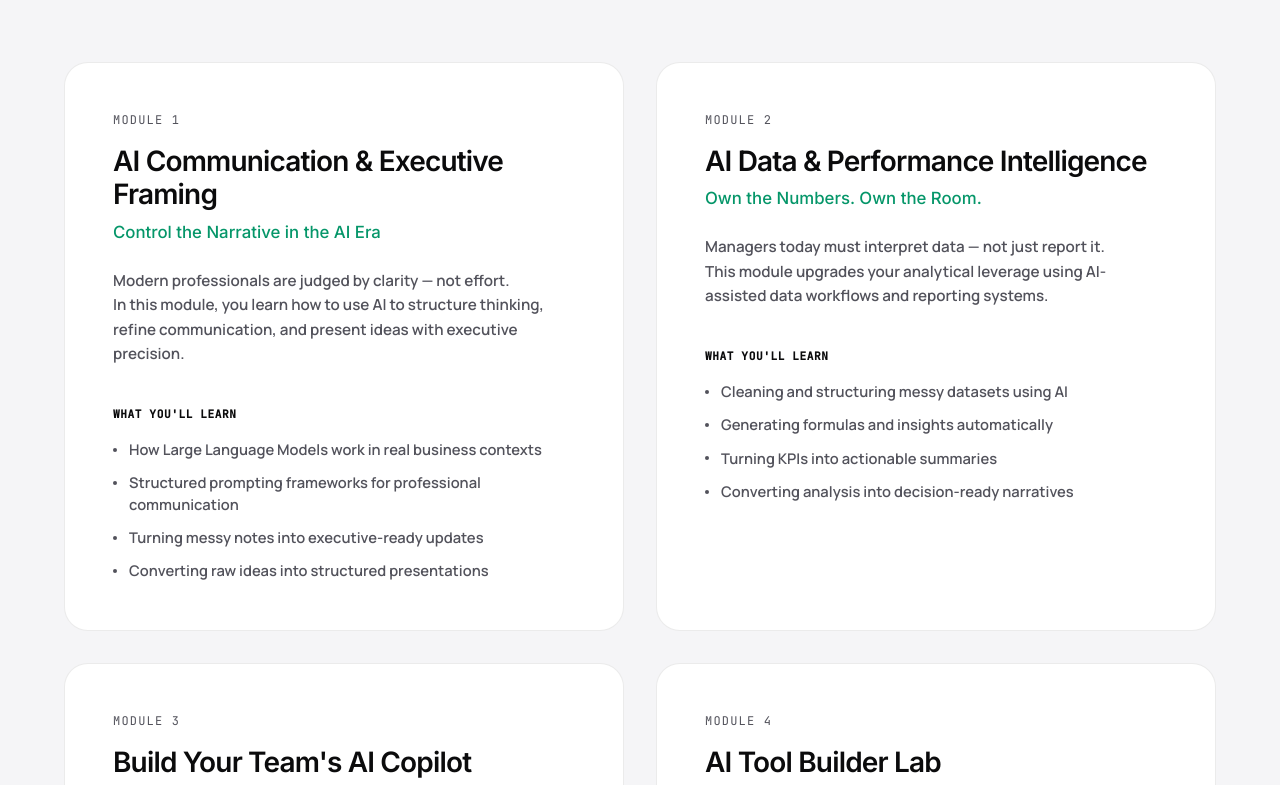
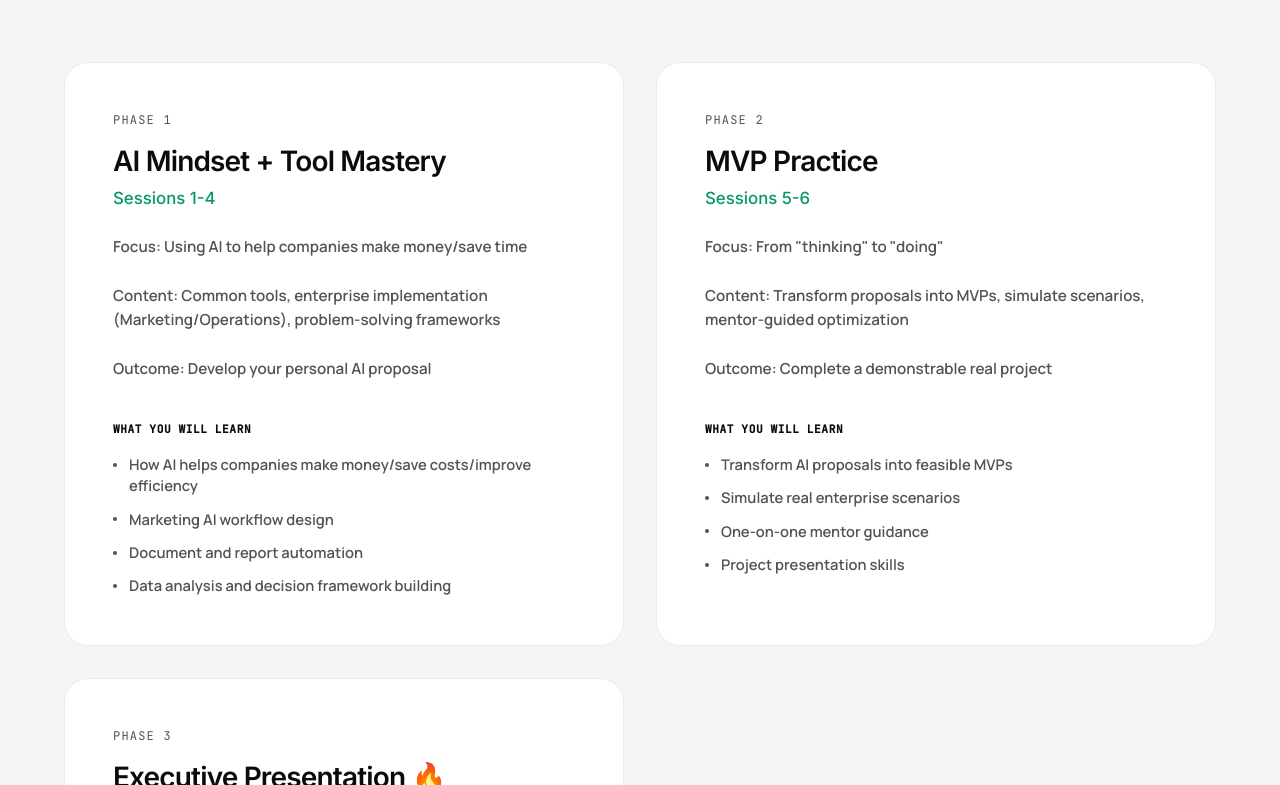
Before and after one commit to aibuddygame/enreal, a React (Vite) app: page /individual in a window 1280 px wide. Shown: the part 3015-3800 px from the top of the page. Built offline with nearby package versions, Linux system fonts and the light colour scheme; no server answers.

Commit message:
Replace Individual page curriculum with Course page curriculum (3 Phases format)

```diff
--- a/src/pages/Individual.jsx
+++ b/src/pages/Individual.jsx
@@ -29,16 +29,15 @@ const CONTENT = {
             { title: 'Present execution outcomes with technical authority', desc: 'Speak the language of modern engineering. Lead technical system adoption.', image: 'https://images.unsplash.com/photo-1552664730-d307ca884978?q=80&w=800&auto=format&fit=crop' }
         ],
         curriculum: [
-            { phase: 'Module 1', title: 'AI Communication & Executive Framing', subtitle: 'Control the Narrative in the AI Era', desc: 'Modern professionals are judged by clarity — not effort.\nIn this module, you learn how to use AI to structure thinking, refine communication, and present ideas with executive precision.', learn: ['How Large Language Models work in real business contexts', 'Structured prompting frameworks for professional communication', 'Turning messy notes into executive-ready updates', 'Converting raw ideas into structured presentations'], tools: ['ChatGPT / Claude', 'AI-assisted presentation tools (PowerPoint Copilot / Gamma)'] },
-            { phase: 'Module 2', title: 'AI Data & Performance Intelligence', subtitle: 'Own the Numbers. Own the Room.', desc: 'Managers today must interpret data — not just report it.\nThis module upgrades your analytical leverage using AI-assisted data workflows and reporting systems.', learn: ['Cleaning and structuring messy datasets using AI', 'Generating formulas and insights automatically', 'Turning KPIs into actionable summaries', 'Converting analysis into decision-ready narratives'], tools: ['Excel / Google Sheets with AI assistance', 'ChatGPT Advanced Data Analysis'] },
-            { phase: 'Module 3', title: "Build Your Team's AI Copilot", subtitle: 'Turn Knowledge into Strategic Power', desc: 'When knowledge lives only in documents or individuals, execution slows.\nThis module teaches you how to transform internal knowledge into an interactive AI assistant for real workflows.', learn: ['How knowledge-based AI systems work (RAG simplified)', 'Converting SOPs and policies into searchable assistants', 'Improving response accuracy through instruction design', 'Designing AI support aligned with team operations'], tools: ['Custom GPT (OpenAI GPT Builder)', 'Notion AI / NotebookLM'] },
-            { phase: 'Module 4', title: 'AI Tool Builder Lab', subtitle: 'From Operator to Builder', desc: 'The future belongs to professionals who build tools — not just use them.\nIn this final module, you will create your own AI-powered internal application using AI-assisted coding or no-code platforms.', learn: ['Turning business problems into tool concepts', 'Using AI to generate and refine code', 'Understanding APIs and workflow logic (business-level view)', 'Deploying a simple internal web application'], tools: ['Cursor (AI-assisted coding)', 'Replit / Vercel deployment', 'OR no-code platforms (Retool / Glide)'] }
+            { phase: 'Phase 1', title: 'AI Mindset + Tool Mastery', subtitle: 'Sessions 1-4', desc: 'Focus: Using AI to help companies make money/save time\n\nContent: Common tools, enterprise implementation (Marketing/Operations), problem-solving frameworks\n\nOutcome: Develop your personal AI proposal', learn: ['How AI helps companies make money/save costs/improve efficiency', 'Marketing AI workflow design', 'Document and report automation', 'Data analysis and decision framework building'] },
+            { phase: 'Phase 2', title: 'MVP Practice', subtitle: 'Sessions 5-6', desc: 'Focus: From "thinking" to "doing"\n\nContent: Transform proposals into MVPs, simulate scenarios, mentor-guided optimization\n\nOutcome: Complete a demonstrable real project', learn: ['Transform AI proposals into feasible MVPs', 'Simulate real enterprise scenarios', 'One-on-one mentor guidance', 'Project presentation skills'] },
+            { phase: 'Phase 3', title: 'Executive Presentation 🔥', subtitle: 'Session 7', desc: 'Focus: Real "face-to-face with the boss" experience\n\nContent: Presentation methods that impress bosses, student MVP showcase, CEO/MD feedback session\n\nOutcome: Exposure opportunities, job change/partnership opportunities', learn: ['Presentation skills for C-Level reporting', 'Showcasing results in front of real CEO/MD', 'On-the-spot feedback and optimization', 'Building executive network'] }
         ],
         phrases: ['Your role must evolve.', 'Execution now requires intelligence.', 'Architecture is the new advantage.'],
         hero: { eyebrow: 'ENREAL AI — HONG KONG', title: 'Work is evolving.', subtitle: '', desc: 'The intelligence layer for professionals entering an AI-native economy.', ctaPrimary: 'Join Updates', ctaSecondary: 'Explore Program' },
         shift: { eyebrow: '// LEARNING PHILOSOPHY', title: 'We do not teach abstract theory.', subtitle: 'We teach AI capability for real professional leverage.', features: [{ title: 'Immediate workplace application', desc: 'Deploy solutions that provide instant business value. No abstract theory, just actionable systems.' }, { title: 'Progressive capability building', desc: 'Start with simple workflows and scale to complex autonomous agents as your confidence grows.' }, { title: 'Practical output over passive learning', desc: 'Build functional MVPs instead of writing academic code. Focus on real-world execution.' }, { title: 'Business-first AI literacy', desc: 'Speak the language of modern engineering and lead technical system adoption in your organization.' }] },
         outcomesSection: { eyebrow: '// OUTCOMES', title: 'Learning Outcomes' },
-        curriculumSection: { eyebrow: '// CURRICULUM', title: 'From Operator to Builder.', learnTitle: "What You'll Learn", toolsTitle: 'Tools Covered' },
+        curriculumSection: { eyebrow: '// CURRICULUM', title: 'From Operator to Builder', subtitle: 'From "thinking" to "doing" to "presenting"', learnTitle: 'What You Will Learn' },
         toolsSection: { eyebrow: '// AI TOOLS', title: 'Manage different AI tools.', subtitle: 'Maximize your capability.' },
         forWho: { eyebrow: '// TARGET AUDIENCE', title: 'Who is this for?', tags: ['Mid-level Managers', 'Professionals facing AI disruption', 'Entrepreneurs', 'Operators', 'Consultants', 'Career Switchers'] },
         contact: { eyebrow: '// ENROLLMENT', title: 'Start building your intelligence layer.', desc: 'Course details and enrollment will be announced soon. Join the waitlist.', namePlaceholder: 'Full Name', emailPlaceholder: 'Professional Email', submitBtn: 'Join Updates', sending: 'Initializing...', success: 'Waitlist confirmed. We will contact you soon.', error: 'Failed to enroll. Please email us directly at' },
@@ -53,16 +52,15 @@ const CONTENT = {
             { title: '以技術權威展示執行成果', desc: '掌握現代工程語言。引領技術系統的採用。', image: 'https://images.unsplash.com/photo-1552664730-d307ca884978?q=80&w=800&auto=format&fit=crop' }
         ],
         curriculum: [
-            { phase: '模組 1', title: 'AI溝通與高管表達框架', subtitle: '在AI時代掌控敘事權', desc: '現代專業人士以清晰度評判——而非努力程度。\n在本模組中，你將學習如何使用AI構思、精煉溝通，並以高管級精準度展示想法。', learn: ['大型語言模型在真實商業環境中的運作方式', '專業溝通的結構化提示框架', '將雜亂筆記轉化為高管就緒的更新', '將原始想法轉化為結構化演示'], tools: ['ChatGPT / Claude', 'AI輔助演示工具 (PowerPoint Copilot / Gamma)'] },
-            { phase: '模組 2', title: 'AI數據與績效智能', subtitle: '掌握數字。掌控全場。', desc: '今天的管理者必須解讀數據——而不只是報告。\n本模組通過AI輔助數據工作流程和報告系統提升你的分析槓桿。', learn: ['使用AI清理和結構化雜亂數據集', '自動生成公式和洞察', '將KPI轉化為可執行的摘要', '將分析轉化為決策就緒的敘事'], tools: ['Excel / Google Sheets with AI assistance', 'ChatGPT Advanced Data Analysis'] },
-            { phase: '模組 3', title: '為你的團隊構建AI副駕駛', subtitle: '將知識轉化為戰略力量', desc: '當知識只存在於文件或個人頭腦中，執行就會變慢。\n本模組教你如何將內部知識轉化為真實工作流程的交互式AI助手。', learn: ['基於知識的AI系統如何運作（簡化版RAG）', '將SOP和政策轉化為可搜索的助手', '通過指令設計提高回應準確性', '設計與團隊運營對齊的AI支援'], tools: ['Custom GPT (OpenAI GPT Builder)', 'Notion AI / NotebookLM'] },
-            { phase: '模組 4', title: 'AI工具構建實驗室', subtitle: '從操作者到構建者', desc: '未來屬於構建工具的專業人士——而不只是使用它們。\n在最後這個模組中，你將使用AI輔助編碼或無代碼平台創建自己的AI驅動內部應用。', learn: ['將業務問題轉化為工具概念', '使用AI生成和精煉代碼', '理解API和工作流程邏輯（業務層面視角）', '部署簡單的內部網絡應用'], tools: ['Cursor (AI-assisted coding)', 'Replit / Vercel deployment', '或無代碼平台 (Retool / Glide)'] }
+            { phase: 'Phase 1', title: 'AI思維 + 工具掌握', subtitle: 'Sessions 1-4', desc: '聚焦：用AI幫公司賺錢／慳時間\n\n內容：常用工具、企業落地實踐（Marketing/Operations）、解難框架\n\n成果：發展出個人AI提案', learn: ['AI點樣幫公司賺錢／慳成本／提升效率', 'Marketing AI流程設計', '文件與報告自動化', '數據分析與決策框架建立'] },
+            { phase: 'Phase 2', title: 'MVP實踐', subtitle: 'Sessions 5-6', desc: '聚焦：從「諗」到「做」\n\n內容：將提案轉化為MVP、模擬場景、導師指導優化\n\n成果：完成一個可展示嘅真實項目', learn: ['將AI提案轉化為可行MVP', '模擬真實企業場景', '導師一對一指導優化', '項目展示技巧'] },
+            { phase: 'Phase 3', title: '高管展示 🔥', subtitle: 'Session 7', desc: '聚焦：真實「面對面老闆」體驗\n\n內容：打動老闆嘅展示方法、學員MVP showcase、CEO/MD點評環節\n\n成果：曝光機會、轉工／合作機會', learn: ['向C-Level匯報嘅展示技巧', '真實CEO/MD面前展示成果', '即場反饋與優化建議', '建立高層人脈網絡'] }
         ],
         phrases: ['你的角色必須進化。', '執行現在需要智能。', '架構是新的優勢。'],
         hero: { eyebrow: 'ENREAL AI — 香港', title: '工作正在演變。', subtitle: '', desc: '為進入AI原生經濟的專業人士提供智能層。', ctaPrimary: '了解更多', ctaSecondary: '探索課程' },
         shift: { eyebrow: '// 學習理念', title: '我們不教授抽象理論。', subtitle: '我們教授真實專業槓桿的AI能力。', features: [{ title: '即時職場應用', desc: '部署能提供即時商業價值的解決方案。沒有抽象理論，只有可執行的系統。' }, { title: '漸進式能力構建', desc: '從簡單工作流程開始，隨著信心增長擴展到複雜自主智能體。' }, { title: '實踐產出勝過被動學習', desc: '構建功能性的MVP而非編寫學術代碼。專注於真實世界執行。' }, { title: '業務優先的AI素養', desc: '掌握現代工程語言，引領組織中的技術系統採用。' }] },
         outcomesSection: { eyebrow: '// 學習成果', title: '學習成果' },
-        curriculumSection: { eyebrow: '// 課程大綱', title: '從使用工具升級到AI開發', learnTitle: '你將學到什麼', toolsTitle: '涵蓋工具' },
+        curriculumSection: { eyebrow: '// 課程大綱', title: '從使用工具升級到AI開發', subtitle: '從「諗」到「做」，再到「展示」', learnTitle: '學習內容' },
         toolsSection: { eyebrow: '// AI 工具', title: '學習不同AI工具，強化你的全方位技能', subtitle: '' },
         forWho: { eyebrow: '// 目標學員', title: '這是為誰設計的？', tags: ['中層管理者', '面臨AI顛覆的專業人士', '創業者', '運營人員', '顧問', '轉職者'] },
         contact: { eyebrow: '// 報名方法', title: '立刻升級你的AI技能，踏上晉升之路', desc: '加入我們的AI同學會，立刻獲得我們的課程內容', namePlaceholder: '全名', emailPlaceholder: '工作郵箱', submitBtn: '了解更多', sending: '提交中...', success: '已確認加入候補名單。我們將盡快聯繫你。', error: '報名失敗。請直接發郵件至' },
```
Also changed, not shown: 1 other file (tests, documents, lock files or other folders).
